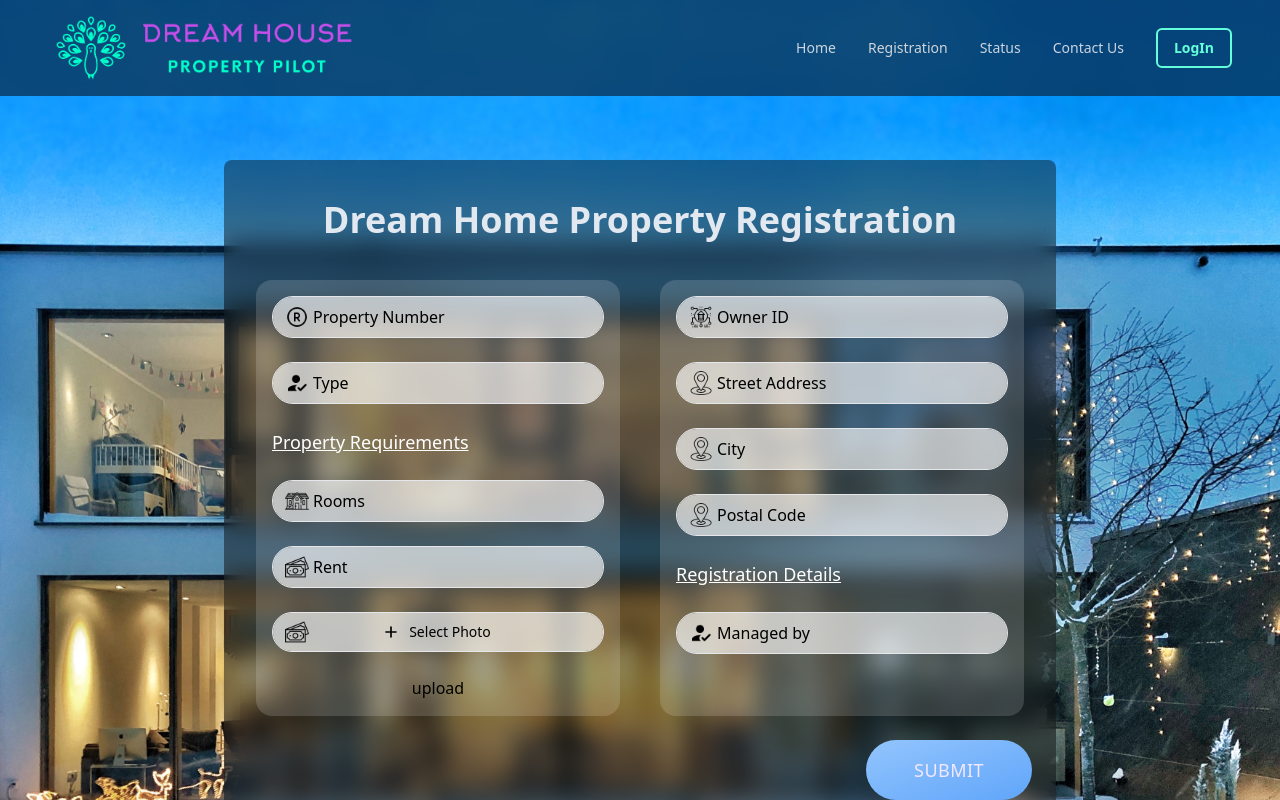
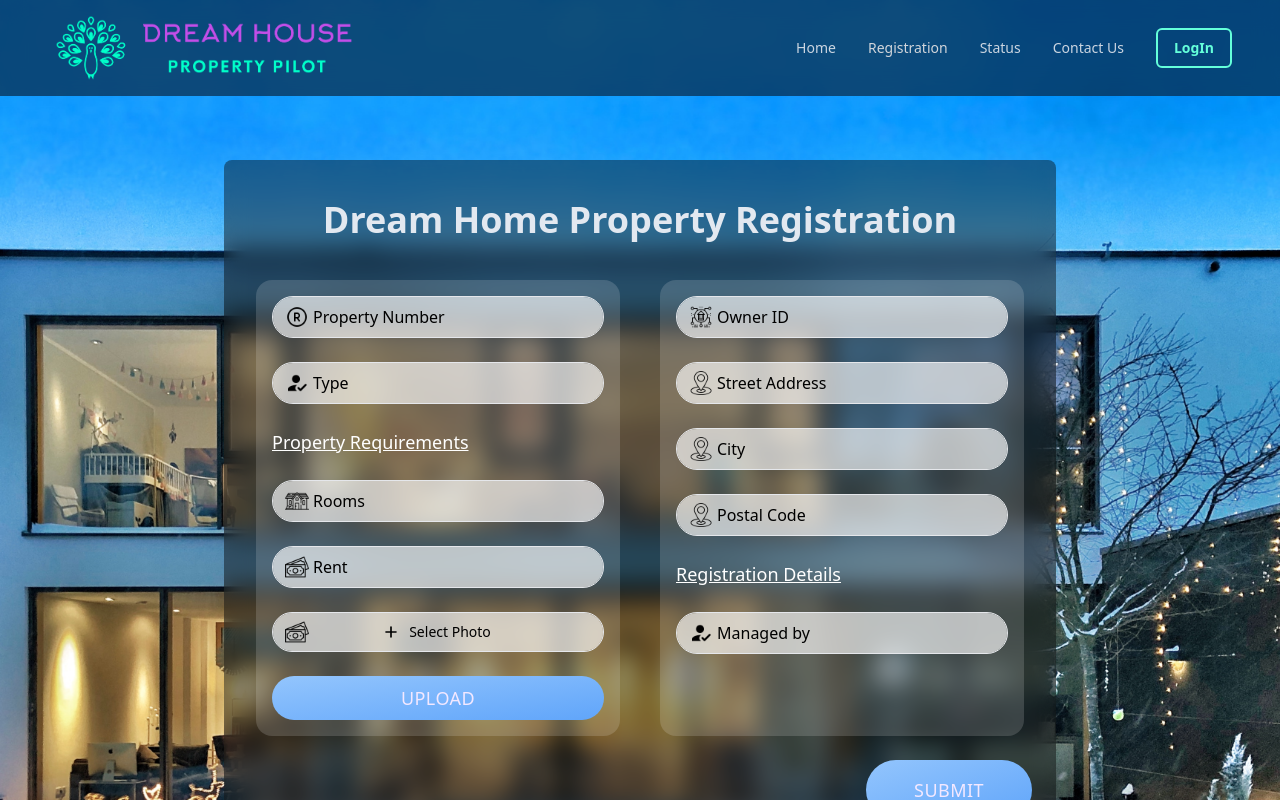
Before and after one commit to C-NikhilKarthik/DBMS-Mini-Project, a React (Create React App) app in the folder client/: page /registration/property in a window 1280 px wide. Shown: the top 800 px of the page. Built offline with nearby package versions, Linux system fonts and the light colour scheme; the HTML template or start-up script is replaced by a standard one.

Commit message:
image uploading

```diff
--- a/client/src/pages/RegistrationProperty.jsx
+++ b/client/src/pages/RegistrationProperty.jsx
@@ -33,20 +33,27 @@ function RegistrationProperty() {
 
   const[ImageSelected,setImageSelected]=useState("")
 
-
+  const [isLoading, setIsLoading] = useState(false);
 
 
   const uploadImage = async () => {
+    setIsLoading(true);
     const formData = new FormData();
     formData.append("file", ImageSelected);
     formData.append("upload_preset", "t5v5qlov");
 
-    await axios
-      .post("https://api.cloudinary.com/v1_1/dmmfdufus/image/upload", formData)
-      .then((response) => {
-        setImageUrl(response.data.secure_url);
-        alert("Image uploaded");
-      });
+    try {
+      const response = await axios.post(
+        "https://api.cloudinary.com/v1_1/dmmfdufus/image/upload",
+        formData
+      );
+      setImageUrl(response.data.secure_url);
+      alert("Image uploaded");
+    } catch (error) {
+      console.log(error);
+    } finally {
+      setIsLoading(false);
+    }
   };
 
 
@@ -175,7 +182,9 @@ function RegistrationProperty() {
 
 
               </div>
-              <button onClick={uploadImage} >upload</button>
+              <button className="inline-block bg-gradient-to-br from-blue-300 to-blue-400 py-2 px-12 rounded-full text-lg text-purple-100 uppercase tracking-wide shadow-xs hover:shadow-2xl active:shadow-xl transform hover:-translate-y-1 active:translate-y-0 transition duration-200" onClick={uploadImage} disabled={isLoading || !ImageSelected}>
+        {isLoading ? "Uploading..." : "Upload"}
+      </button>
             </div>
 
             <div className="bg-[#EFEFEF] bg-opacity-[16%] flex flex-col gap-6 p-4 rounded-2xl">
```
